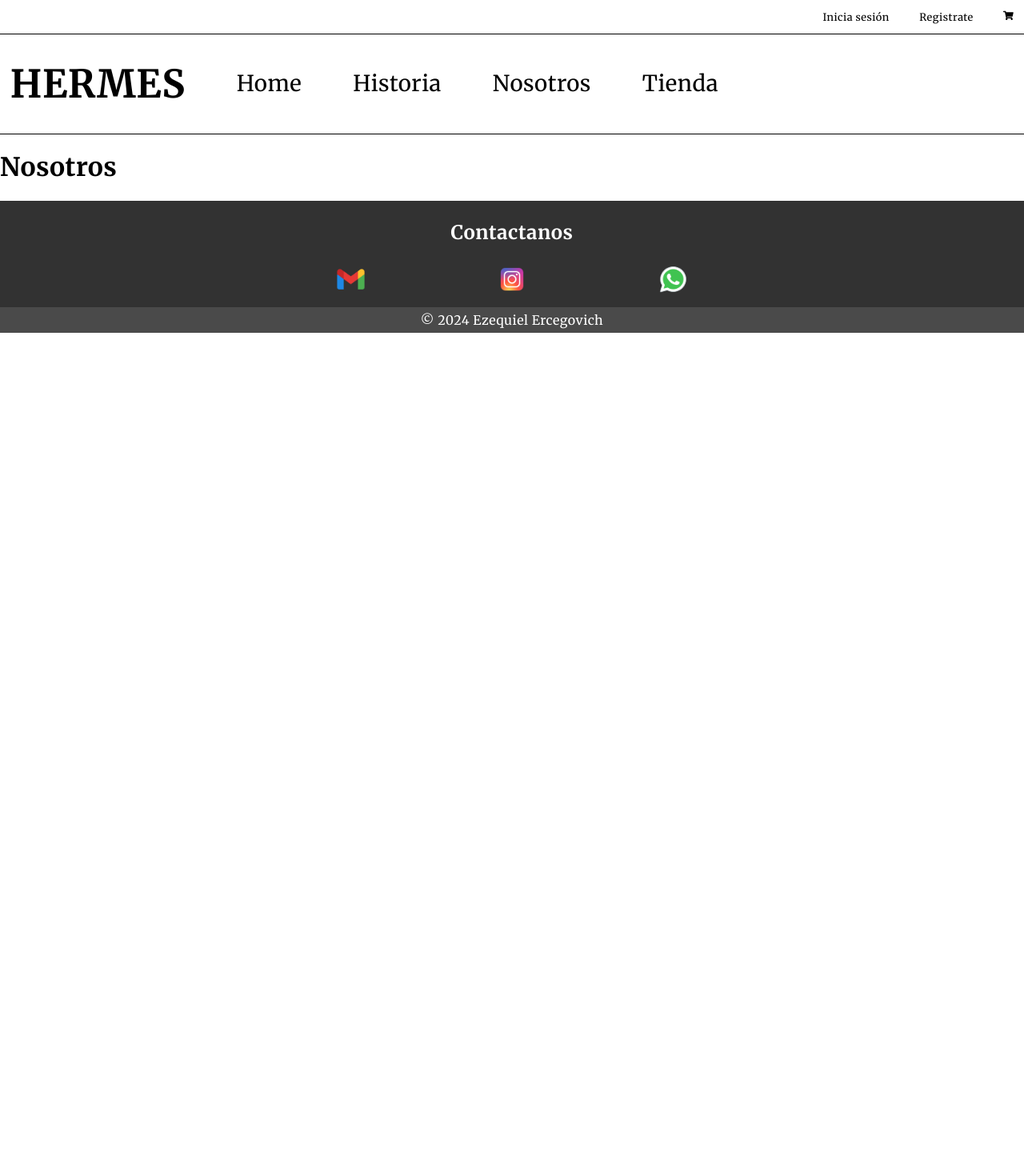
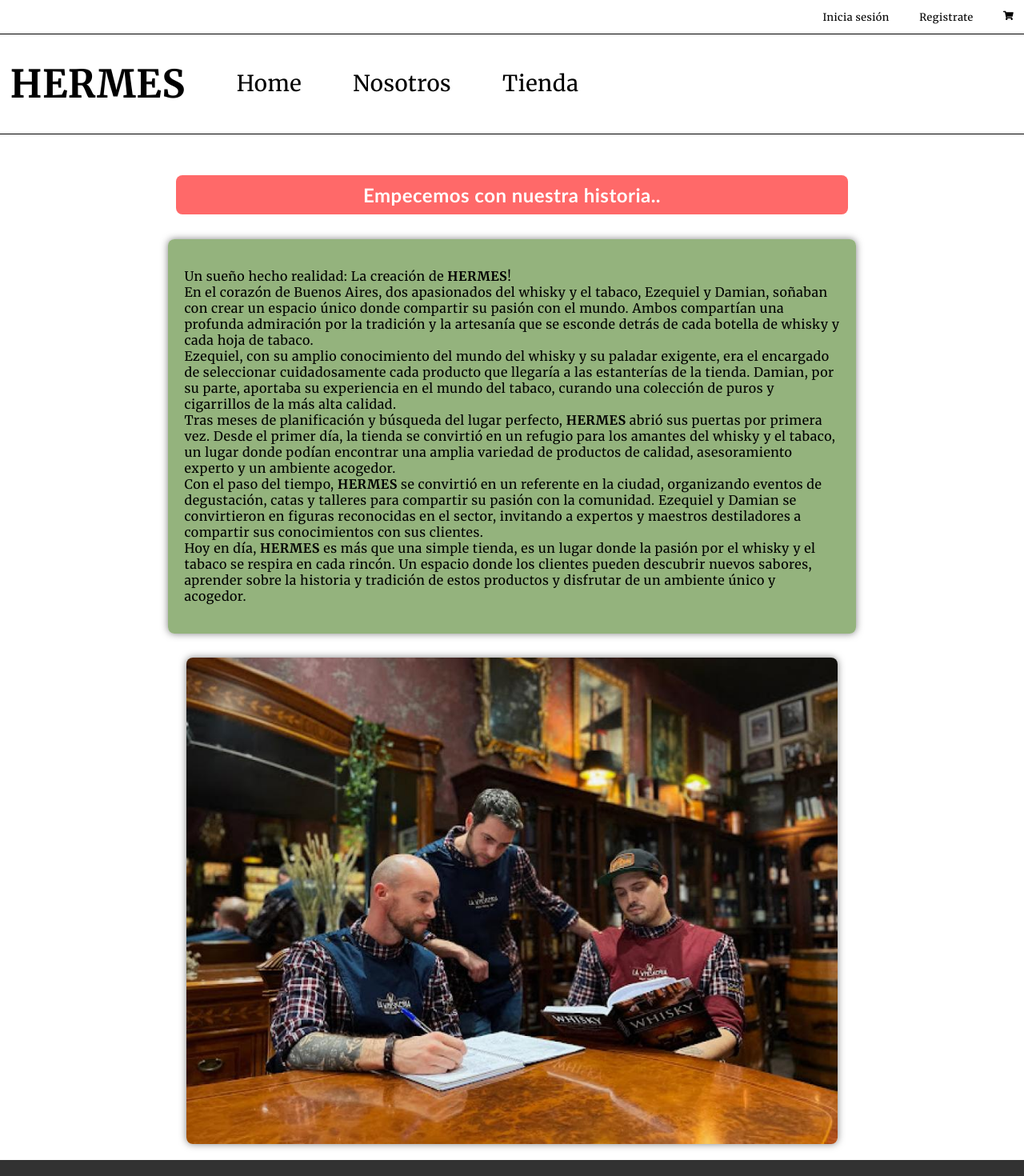
Before and after one commit to ErcegovichEzequiel/WebFrontFinal, a React (Vite) app: page /Nosotros in a window 1280 px wide. Shown: the top 1470 px of the page at 80% size. Before the commit the page ends 800 px from the top, so only its background shows below. Built offline with nearby package versions, Linux system fonts and the light colour scheme; a web font is replaced by a local one.

Commit message:
first commit

```diff
--- a/Components/Navbar.jsx
+++ b/Components/Navbar.jsx
@@ -36,7 +36,6 @@ const Navbar = () => {
                 <div className='navbar'>
                     <h1 className='logo'>HERMES</h1>
                     <Link className='link' to="/">Home</Link>
-                    <Link className='link' to="/Historia">Historia</Link>
                     <Link className='link' to="/Nosotros">Nosotros</Link>
                     <Link className='link' to="/Tienda">Tienda</Link>
                 </div>
--- a/Screens/Historia.jsx
+++ /dev/null
@@ -1,63 +0,0 @@
-import React from 'react'
-import Navbar from '../Components/Navbar'
-import Footer from '../Components/Footer'
-import '../Styles/Historias.css'
-import '../Styles/Global.css'
-
-const Historia = () => {
-  return (
-    <>
-      <Navbar />
-      <div className='containerHistorias'>
-        <h3 className='title'>Un poco de historia...</h3>
-        <img className="historiasImg" src="./img/historias.jpg" alt="Historias" />
-        <div className='container'>
-          <article className='card'>
-            <img src="./img/Johnnie-Walker-BlackLabel.jpeg" alt="Johnnie-Walker-BlackLabel" />
-            <h4>
-              El escocés Johnnie Walker.
-            </h4>
-            <p>La historia del whisky Johnnie Walker se remonta a 1820, cuando John Walker, un tendero de
-              Kilmarnock,
-              Escocia, comenzó a mezclar whiskies de diferentes destilerías para crear un sabor único y
-              distintivo. Su
-              hijo, Alexander Walker, heredó el negocio y continuó perfeccionando la mezcla, creando las famosas
-              marcas Johnnie Walker Red Label, Black Label y Blue Label.
-            </p>
-          </article>
-
-          <article className='card'>
-            <img src="./img/Jameson.jpg" alt="Jameson" />
-            <h4>
-              El irlandés Jameson.
-            </h4>
-            <p>
-              El whisky irlandés Jameson se produce desde 1780 en la destilería Bow Street, en Dublín. La receta
-              original, que se ha mantenido sin cambios durante siglos, utiliza cebada irlandesa malteada, agua
-              pura del río Liffey y triple destilación. Jameson es uno de los whiskies irlandeses más populares
-              del mundo y se disfruta solo, con hielo o en cócteles.
-            </p>
-          </article>
-
-          <article className='card'>
-            <img src="../img/Jack-Daniels.jpg" alt="Jack Daniel's" />
-            <h4>
-              El americano Jack Daniel's.
-            </h4>
-            <p>
-              En Lynchburg, Tennessee, nació Jack Daniel's. Un joven apasionado por el whisky, Jack experimentó
-              con recetas hasta crear su propio sabor único. En 1866, legalizó su negocio y su whisky ganó fama
-              por su calidad. Tras su muerte en 1911, la destilería continuó sus métodos tradicionales, asegurando
-              el sabor auténtico del whisky. Hoy en día, Jack Daniel's es una de las marcas de whisky más
-              populares del mundo, símbolo del sur de Estados Unidos y de la tradición artesanal de la elaboración
-              del whisky.
-            </p>
-          </article>
-        </div>
-      </div>
-      <Footer />
-    </>
-  )
-}
-
-export default Historia
--- a/Screens/Nosotros.jsx
+++ b/Screens/Nosotros.jsx
@@ -1,16 +1,52 @@
 import React from 'react'
 import Navbar from '../Components/Navbar'
 import Footer from '../Components/Footer'
+import '../Styles/Global.css'
+import '../Styles/Nosotros.css'
 
 const Nosotros = () => {
   return (
-   <>
-    <Navbar />
-    <div>
-      <h1>Nosotros</h1>
-    </div>
-    <Footer />
-  </>
+    <>
+      <Navbar />
+      <div className='nosotrosContainer'>
+        <h2>
+          Empecemos con nuestra historia..
+        </h2>
+        <div className='nosotrosText'>
+          <p>
+            Un sueño hecho realidad: La creación de <b>HERMES</b>!
+            <br />
+            En el corazón de Buenos Aires, dos apasionados del whisky y el tabaco, Ezequiel y Damian, soñaban con
+            crear un espacio único donde compartir su pasión con el mundo. Ambos compartían una profunda admiración
+            por la tradición y la artesanía que se esconde detrás de cada botella de whisky y cada hoja de
+            tabaco.<br />
+
+            Ezequiel, con su amplio conocimiento del mundo del whisky y su paladar exigente, era el encargado de
+            seleccionar cuidadosamente cada producto que llegaría a las estanterías de la tienda. Damian, por su
+            parte, aportaba su experiencia en el mundo del tabaco, curando una colección de puros y cigarrillos de
+            la más alta calidad.<br />
+
+            Tras meses de planificación y búsqueda del lugar perfecto, <b>HERMES</b> abrió sus puertas por primera
+            vez. Desde el primer día, la tienda se convirtió en un refugio para los amantes del whisky y el tabaco,
+            un lugar donde podían encontrar una amplia variedad de productos de calidad, asesoramiento experto y un
+            ambiente acogedor. <br />
+
+            Con el paso del tiempo, <b>HERMES</b> se convirtió en un referente en la ciudad, organizando eventos de
+            degustación, catas y talleres para compartir su pasión con la comunidad. Ezequiel y Damian se
+            convirtieron en figuras reconocidas en el sector, invitando a expertos y maestros destiladores a
+            compartir sus conocimientos con sus clientes.<br />
+
+            Hoy en día, <b>HERMES</b> es más que una simple tienda, es un lugar donde la pasión por el whisky y el
+            tabaco se respira en cada rincón. Un espacio donde los clientes pueden descubrir nuevos sabores,
+            aprender sobre la historia y tradición de estos productos y disfrutar de un ambiente único y acogedor.
+          </p>
+        </div >
+        <div className='nosotrosImgContainer'>
+          <img className="imgNosotros" src="../img/nosotros.jpeg" alt="nosotros" />
+        </div>
+      </div>
+      <Footer />
+    </>
   )
 }
 
--- a/Styles/Carrito.css
+++ b/Styles/Carrito.css
@@ -37,6 +37,7 @@
     padding: 1%;
     width: 100%;
     transition: background-color 0.3s ease;
+    margin-right: 2%;
 }
 
 .carritoTotal{
--- a/Styles/Historias.css
+++ /dev/null
@@ -1,78 +0,0 @@
-/* .poetsen-one-regular {
-    font-family: "Poetsen One", sans-serif;
-    font-weight: 400;
-    font-style: normal;
-  } */
-
-.containerHistorias {
-    width: 100%;
-    display: flex;
-    flex-wrap: wrap;
-    height: auto;
-    padding: 1%;
-    margin-top: 2%;
-
-}
-
-.title {
-    font-family: 'Trebuchet MS', 'Lucida Sans Unicode', 'Lucida Grande', 'Lucida Sans', Arial, sans-serif;
-    font-size: 300%;
-    color: rgb(255, 255, 255);
-    position: absolute;
-    z-index: 1;
-    margin-left: 10%;
-    margin-top: 10%;
-    background-color: rgba(0, 0, 0, 0.824);
-    padding: 1%;
-    border-radius: 8px;
-}
-
-.containerHistorias .historiasImg {
-    margin-left: 30%;
-    width: 50%;
-    height: auto;
-    border-radius: 8px;
-}
-/* cartas */
-.container {
-    width: 100%;
-    display: flex;
-    flex-wrap: wrap;
-    height: auto;
-    padding: 1%;
-    margin-top: 2%;
-    margin-bottom: 2%;
-    justify-content: center;
-}
-
-.containerHistorias .container .card {
-    width: 330px;
-    height: 52%;
-    border-radius: 8px;
-    box-shadow: 0 2px 2px rgba(0, 0, 0, 0.2);
-    overflow: hidden;
-    margin: 20px;
-    text-align: center;
-    transition: all 0.25s;
-    background-color: #dadada;
-    overflow-y: auto;
-}
-
-.container .card:hover {
-    box-shadow: 0 12px 16px rgba(0, 0, 0, 0.349);
-}
-
-.container .card img {
-    width: 100%;
-    height: 350px;
-}
-
-.container .card h4 {
-    font-weight: 600;
-}
-
-.container .card p {
-    padding: 0 1rem;
-    font-size: 16px;
-    font-weight: 300;
-}
--- /dev/null
+++ b/Styles/Nosotros.css
@@ -0,0 +1,43 @@
+.nosotrosContainer{
+    display: flex;
+    flex-direction: column;
+    align-items: center;
+    justify-content: center;
+    padding: 20px;
+    width: 80%;
+    margin: 0 auto;
+}
+
+.nosotrosContainer h2{
+    font-size: 150%;
+    font-family: 'Trebuchet MS', 'Lucida Sans Unicode', 'Lucida Grande', 'Lucida Sans', Arial, sans-serif;
+    padding: 1%;
+    border-radius: 8px;
+    margin-bottom: 3%;
+    margin-top: 3%;
+    text-align: center;
+    width: 80%;
+    background-color: rgba(255, 73, 73, 0.824);
+    color: #ffffff;
+}
+
+.nosotrosContainer .nosotrosText{
+    display: flex;
+    background-color: rgba(126, 163, 98, 0.824);
+    border-radius: 8px;
+    width: 80%;
+    padding: 2%;
+    margin-bottom: 3%;
+    box-shadow: 0 0 10px 0 rgba(0, 0, 0, 0.5);
+}
+
+.nosotrosImgContainer{
+    display: flex;
+    justify-content: center;
+    align-items: center;
+}
+.nosotrosImgContainer .imgNosotros{
+    width: 90%;
+    border-radius: 8px;
+    box-shadow: 0 0 10px 0 rgba(0, 0, 0, 0.5);
+}
--- a/src/RouterList.jsx
+++ b/src/RouterList.jsx
@@ -1,6 +1,5 @@
 import React from 'react';
 import { Route, Routes } from 'react-router-dom';
-import Historia from '../Screens/Historia';
 import Home from '../Screens/Home';
 import Login from '../Screens/Login/Login';
 import Register from '../Screens/Register/Register';
@@ -16,7 +15,6 @@ const RouterList = () => {
     <div>
       <Routes>
         <Route path='/' element={<Home />} />
-        <Route path='/Historia' element={<Historia />} />
         <Route path='/Login' element={<Login />} />
         <Route path='/Register' element={<Register />} />
         <Route path='/Carrito' element={<Carrito />} />
```
